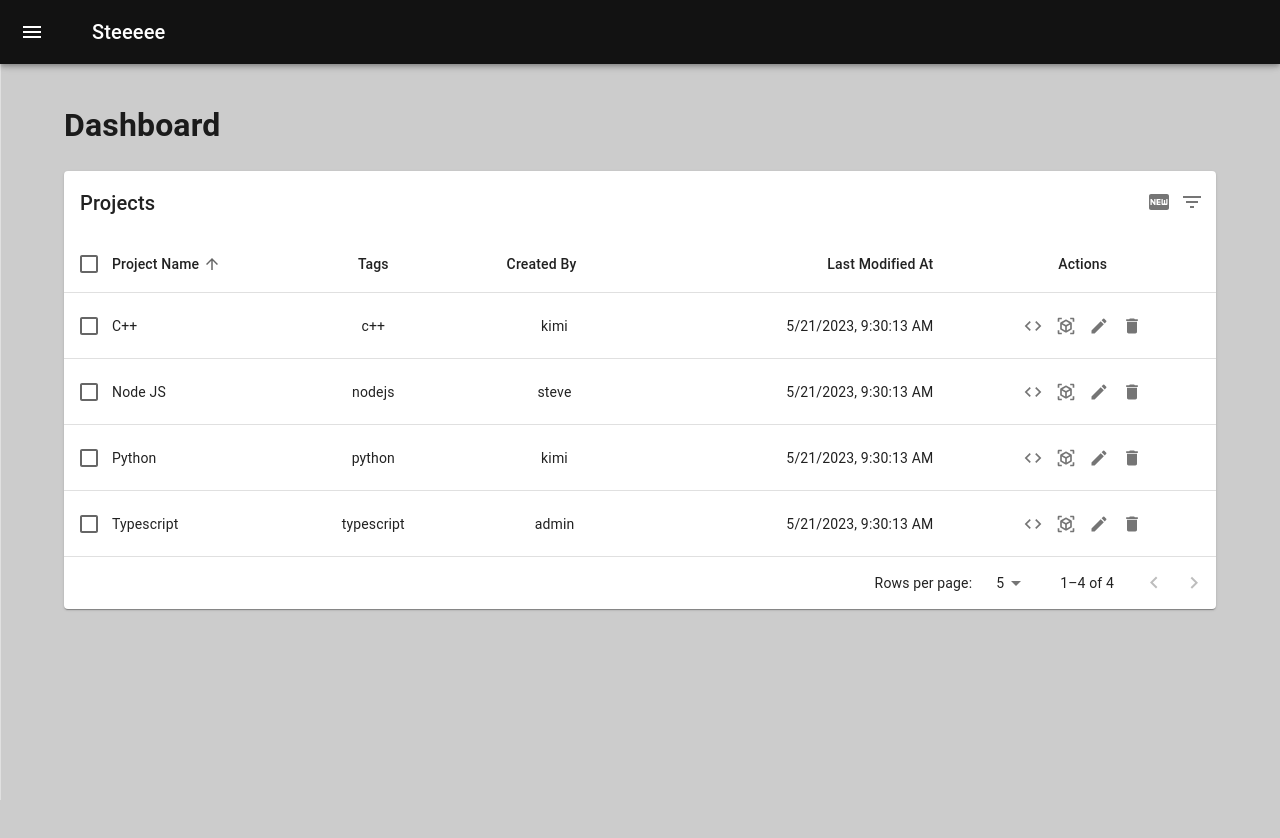
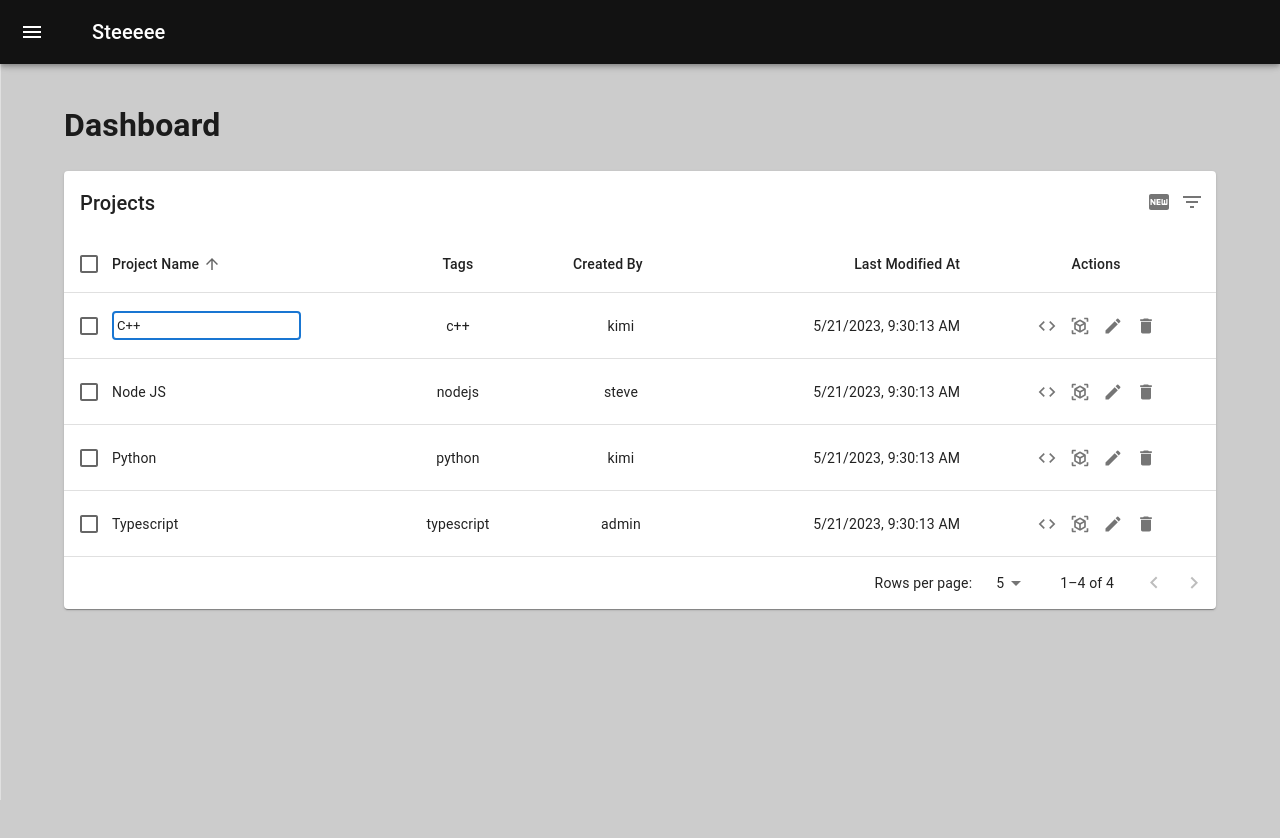
Before and after one commit to steeeee0223/steeeee-sandbox, a React (Vite) app: page /dashboard in a window 1280 px wide. Both pictures are taken after a click on the button 1125 px from the left and 325 px from the top of the page. Shown: the top 838 px of the page. Built offline with nearby package versions, Linux system fonts and the light colour scheme; no server answers; the database is empty.

Commit message:
🍡 Implement project operations: rename

```diff
--- /dev/null
+++ b/src/components/dashboard/RenameForm.tsx
@@ -0,0 +1,67 @@
+import { ChangeEventHandler, FormEventHandler, useRef, useState } from "react";
+import { FormControl, OutlinedInput, Box } from "@mui/material";
+
+import { useAppDispatch, useProjects } from "@/hooks";
+import { renameProjectAsync, setProject } from "@/stores/project";
+
+interface RenameFormProps {
+    projectId: string;
+    placeholder?: string;
+}
+
+export default function RenameForm({
+    projectId,
+    placeholder,
+}: RenameFormProps) {
+    const { isProjectPresent } = useProjects();
+    const dispatch = useAppDispatch();
+
+    const [name, setName] = useState(placeholder ?? "");
+    const invalidNames = [placeholder, ""];
+
+    const handleChange: ChangeEventHandler<HTMLInputElement> = (e) => {
+        e.stopPropagation();
+        setName(e.currentTarget.value);
+    };
+
+    const handleSubmit: FormEventHandler = (e) => {
+        e.preventDefault();
+        e.stopPropagation();
+        if (!invalidNames.includes(name)) {
+            if (isProjectPresent(name)) {
+                alert(`Project name ${name} is already present!`);
+            } else {
+                dispatch(renameProjectAsync({ projectId, name }));
+            }
+        }
+        dispatch(setProject(null));
+    };
+
+    return (
+        <Box
+            component="form"
+            onSubmit={handleSubmit}
+            noValidate
+            autoComplete="off"
+            sx={{
+                alignContent: "center",
+            }}
+        >
+            <FormControl>
+                <OutlinedInput
+                    autoFocus
+                    value={name}
+                    onBlur={() => dispatch(setProject(null))}
+                    onChange={handleChange}
+                    sx={{
+                        fontSize: "small",
+                        height: "auto",
+                        ".MuiOutlinedInput-input": {
+                            padding: "5px",
+                        },
+                    }}
+                />
+            </FormControl>
+        </Box>
+    );
+}
--- a/src/components/dashboard/Table.tsx
+++ b/src/components/dashboard/Table.tsx
@@ -10,12 +10,21 @@ import {
     TableRow,
 } from "@mui/material";
 
-import { useTable } from "@/hooks";
+import { useAppSelector, useTable } from "@/hooks";
 import TableHeader from "./TableHeader";
 import TableToolbar from "./TableToolbar";
 import { ActionToolbar } from "./Toolbars";
+import { shallowEqual } from "react-redux";
+import RenameForm from "./RenameForm";
 
 export default function EnhancedTable() {
+    const { currentProject } = useAppSelector(
+        (state) => ({
+            currentProject: state.project.currentProject,
+        }),
+        shallowEqual
+    );
+
     const {
         emptyRows,
         order,
@@ -53,7 +62,7 @@ export default function EnhancedTable() {
                             rowCount={tableData.length}
                         />
                         <TableBody>
-                            {visibleRows.map((tableRow, index) => {
+                            {visibleRows.map((tableRow) => {
                                 const {
                                     projectId,
                                     name,
@@ -62,7 +71,7 @@ export default function EnhancedTable() {
                                     lastModifiedAt,
                                 } = tableRow;
                                 const isItemSelected = isSelected(name);
-                                const labelId = `enhanced-table-checkbox-${index}`;
+                                const labelId = `enhanced-table-checkbox-${projectId}`;
 
                                 return (
                                     <TableRow
@@ -73,7 +82,7 @@ export default function EnhancedTable() {
                                         role="checkbox"
                                         aria-checked={isItemSelected}
                                         tabIndex={-1}
-                                        key={name}
+                                        key={projectId}
                                         selected={isItemSelected}
                                         sx={{ cursor: "pointer" }}
                                     >
@@ -92,7 +101,17 @@ export default function EnhancedTable() {
                                             scope="row"
                                             padding="none"
                                         >
-                                            {name}
+                                            {shallowEqual(currentProject, {
+                                                action: "rename",
+                                                id: projectId,
+                                            }) ? (
+                                                <RenameForm
+                                                    projectId={projectId}
+                                                    placeholder={name}
+                                                />
+                                            ) : (
+                                                <>{name}</>
+                                            )}
                                         </TableCell>
                                         <TableCell align="center">
                                             {tags.toString()}
--- a/src/components/dashboard/Toolbars.tsx
+++ b/src/components/dashboard/Toolbars.tsx
@@ -1,4 +1,5 @@
 import { MouseEvent, useRef } from "react";
+import { shallowEqual } from "react-redux";
 import { Modal, Paper, ToggleButton, Tooltip } from "@mui/material";
 import CodeIcon from "@mui/icons-material/Code";
 import ViewInArIcon from "@mui/icons-material/ViewInAr";
@@ -22,9 +23,12 @@ interface ToolbarProps {
 
 export const ActionToolbar = ({ projectName, projectId }: ToolbarProps) => {
     const dispatch = useAppDispatch();
-    const { currentProject } = useAppSelector((state) => ({
-        currentProject: state.project.currentProject,
-    }));
+    const { currentProject } = useAppSelector(
+        (state) => ({
+            currentProject: state.project.currentProject,
+        }),
+        shallowEqual
+    );
 
     const deleteFormRef = useRef<HTMLFormElement>(null);
 
@@ -33,7 +37,6 @@ export const ActionToolbar = ({ projectName, projectId }: ToolbarProps) => {
         action: ProjectAction
     ) => {
         e.stopPropagation();
-        console.log(`Action: ${action}`);
         const validActions: (string | null)[] = ["rename", "delete"];
         if (validActions.includes(action)) {
             dispatch(setProject({ action, id: projectId }));
@@ -66,22 +69,22 @@ export const ActionToolbar = ({ projectName, projectId }: ToolbarProps) => {
                         <ViewInArIcon fontSize="small" />
                     </ToggleButton>
                 </Tooltip>
-                <Tooltip title="Rename Project">
+                <Tooltip title="Rename project">
                     <ToggleButton value="rename" aria-label="rename">
                         <EditIcon fontSize="small" />
                     </ToggleButton>
                 </Tooltip>
-                <Tooltip title="Delete Project">
+                <Tooltip title="Delete project">
                     <ToggleButton value="delete" aria-label="delete">
                         <DeleteIcon fontSize="small" />
                     </ToggleButton>
                 </Tooltip>
             </ButtonGroup>
             <Modal
-                open={
-                    currentProject?.id === projectId &&
-                    currentProject?.action === "delete"
-                }
+                open={shallowEqual(currentProject, {
+                    action: "delete",
+                    id: projectId,
+                })}
                 onClose={() => dispatch(setDashboardAction(null))}
             >
                 <DeleteForm
```
